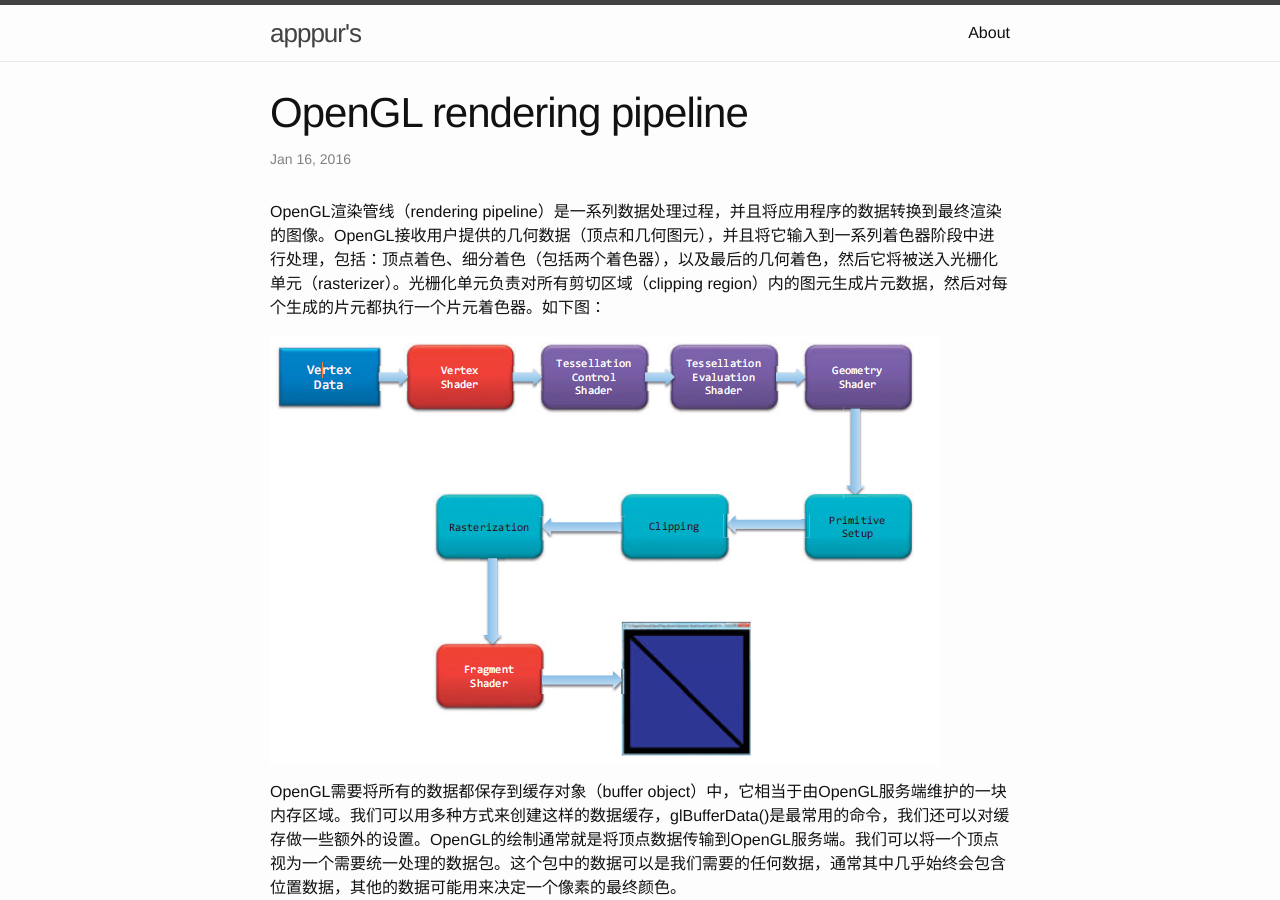
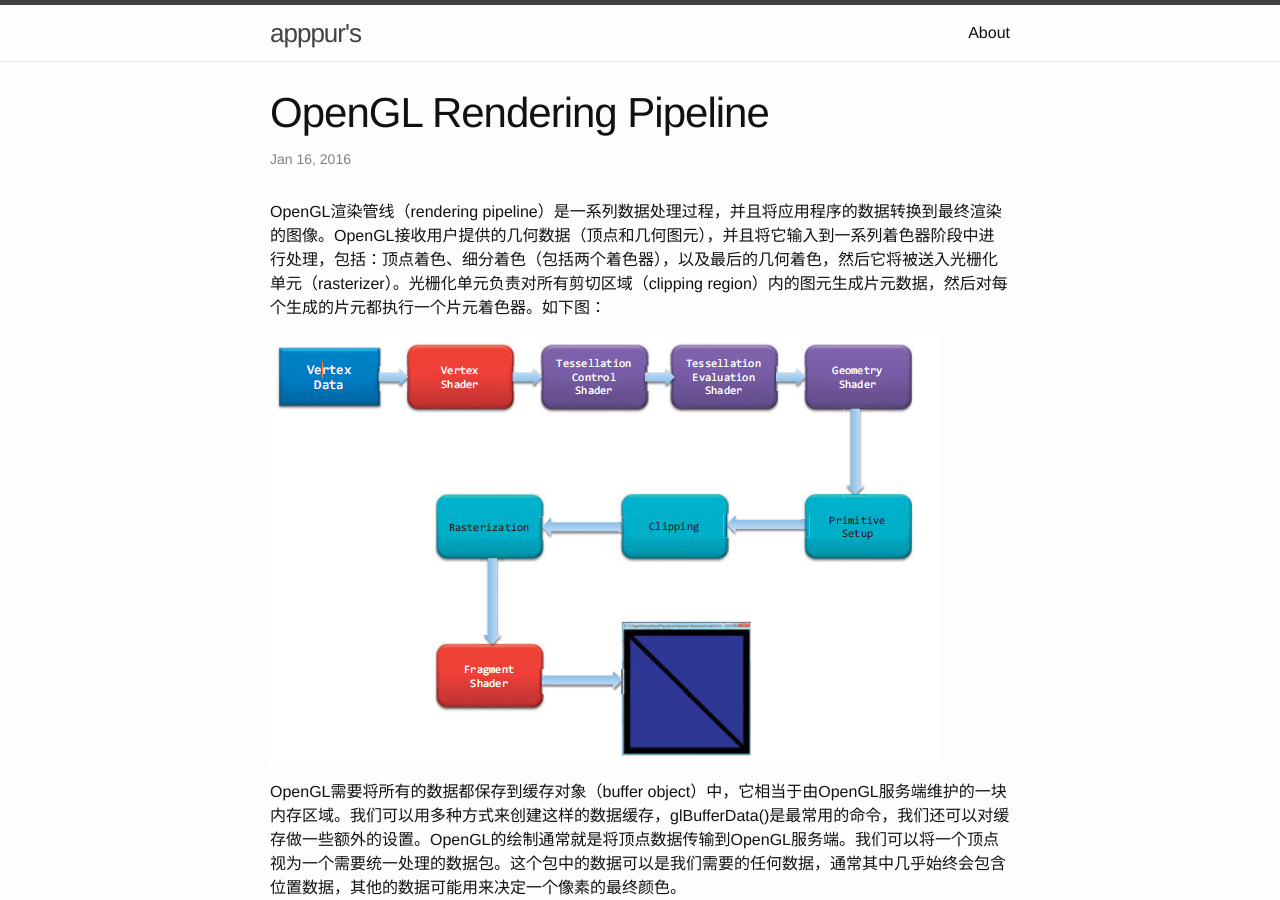
Before and after one commit to apppur/apppur.github.io, a Jekyll site: the page built from _posts/2016-1-16-opengl-rendering-pipeline.markdown, in a window 1280 px wide and 900 px high. Built offline with Jekyll 4.4.1, drawn with Linux system fonts in a browser that asks for light colours.

```diff
--- a/_posts/2016-1-16-opengl-rendering-pipeline.markdown
+++ b/_posts/2016-1-16-opengl-rendering-pipeline.markdown
@@ -1,6 +1,6 @@
 ---
 layout: post
-title:  OpenGL rendering pipeline
+title:  OpenGL Rendering Pipeline
 date:   2016-1-16 14:30
 categories: coding
 ---
```
